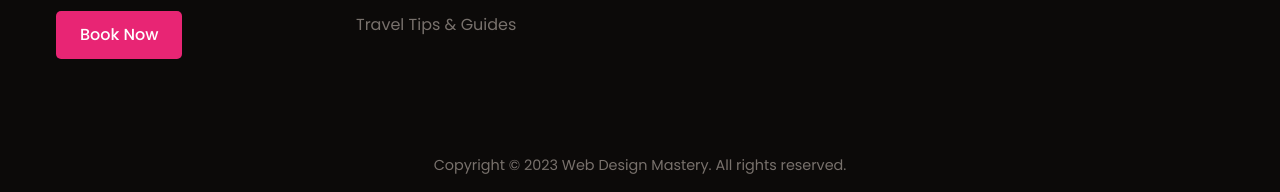
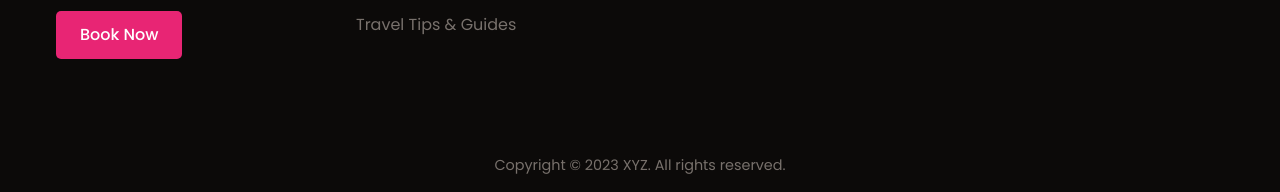
Before and after one commit to Aritra-09/Royal-Palace, a plain HTML site: page index.html in a window 1280 px wide. Shown: the part 3752-3944 px from the top of the page. Drawn offline with nearby package versions, Linux system fonts and the light colour scheme.

Commit message:
Update index.html

```diff
--- a/index.html
+++ b/index.html
@@ -248,7 +248,7 @@
         </div>
       </div>
       <div class="footer__bar">
-        Copyright © 2023 Web Design Mastery. All rights reserved.
+        Copyright © 2023 XYZ. All rights reserved.
       </div>
     </footer>
 
```
